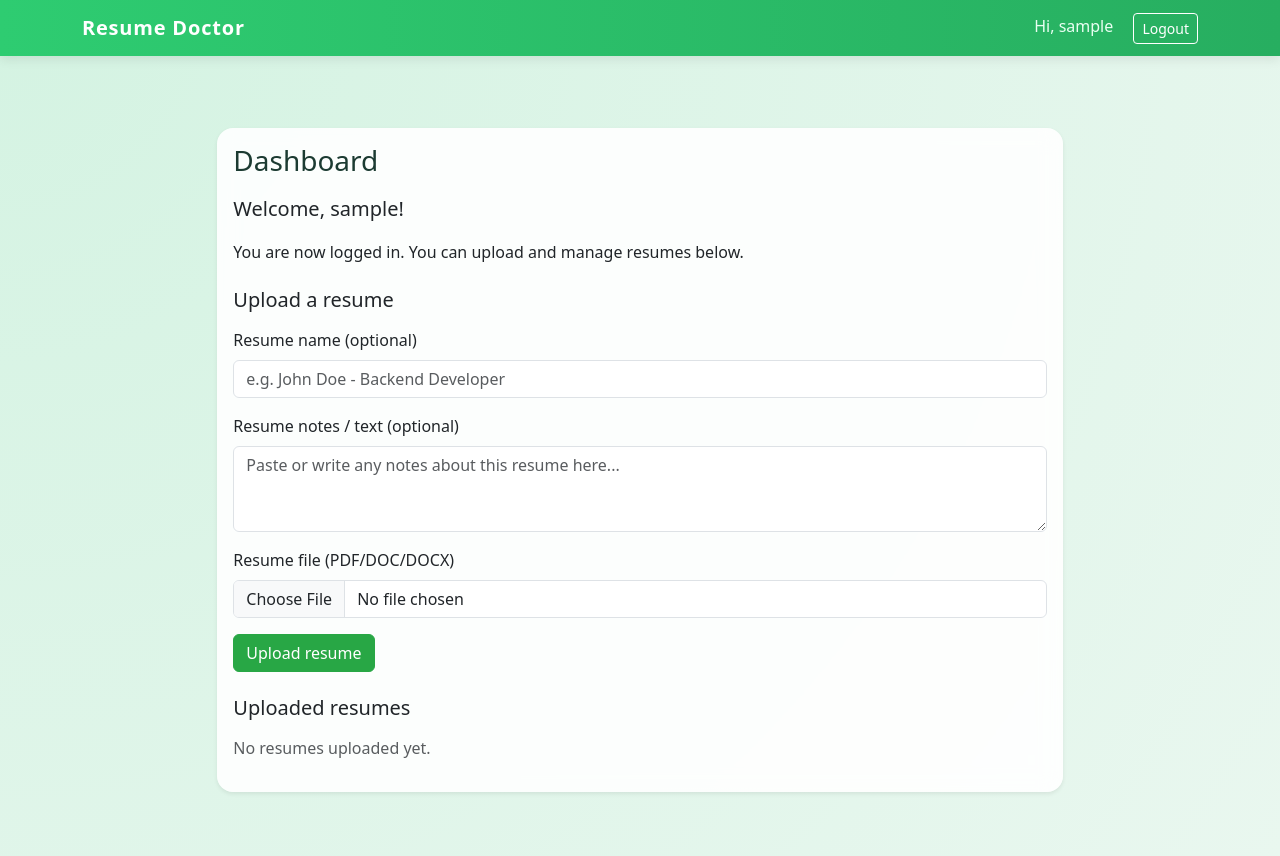
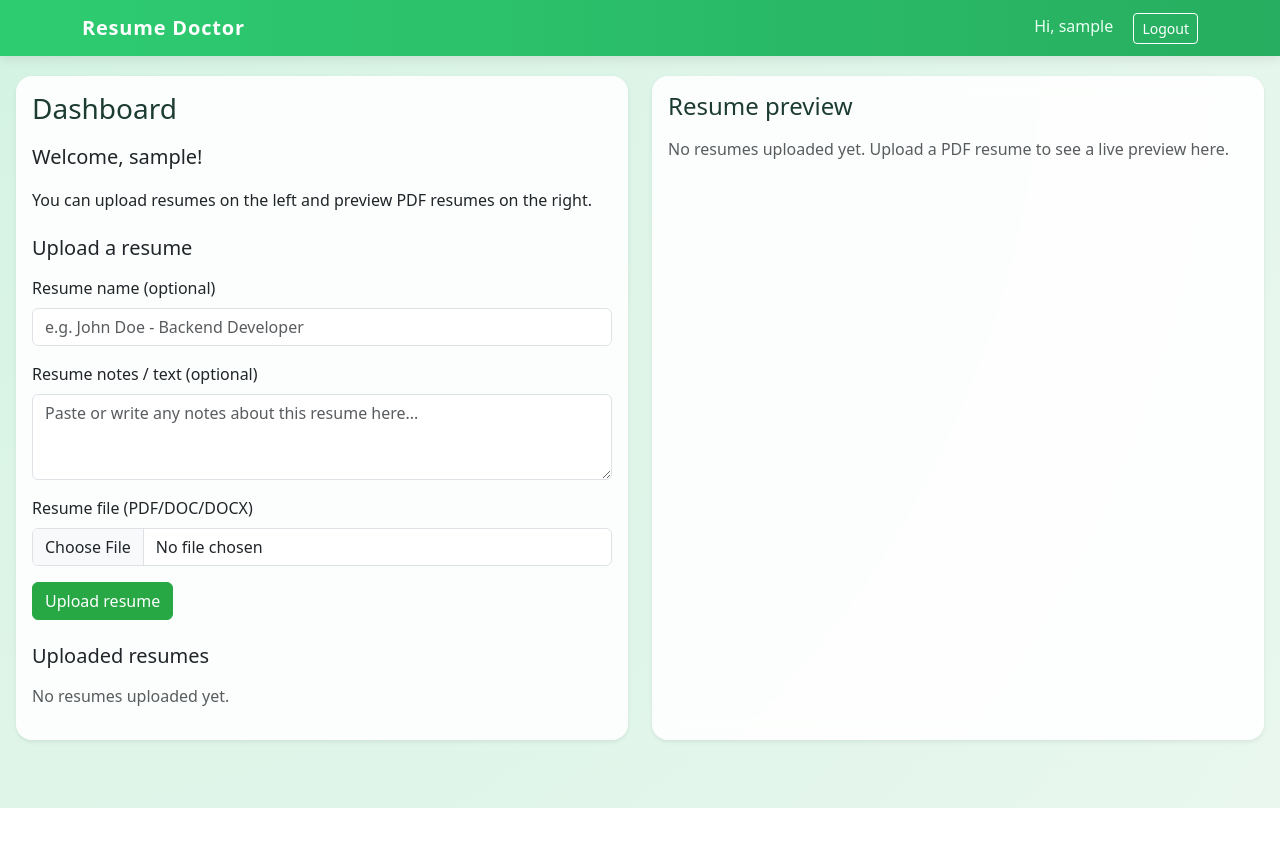
Before and after one commit to gitsaugat/CareerPilot-AI, a Flask app: page /dashboard in a window 1280 px wide. After the commit the page ends 808 px from the top, so only its background shows below. Run offline with Flask 3, Linux system fonts and the light colour scheme; the visitor is signed in with stand-in values (Sample User, id 1).

Commit message:
Create: File Viewing area

```diff
--- a/main.py
+++ b/main.py
@@ -11,6 +11,7 @@ from flask import (
 )
 import os
 import time
+from pathlib import Path
 from werkzeug.utils import secure_filename
 from flask_migrate import Migrate
 
@@ -97,11 +98,32 @@ def dashboard():
     if "user_id" not in session:
         flash("Please log in to access the dashboard.", "error")
         return redirect(url_for("login"))
+
     resumes = Resume.query.order_by(Resume.created_at.desc()).all()
+
+    selected_resume = None
+    can_preview_pdf = False
+    viewer_url = None
+
+    selected_id = request.args.get("resume_id", type=int)
+    if selected_id:
+        selected_resume = Resume.query.get(selected_id)
+    elif resumes:
+        selected_resume = resumes[0]
+
+    if selected_resume and os.path.exists(selected_resume.resume_file_path):
+        ext = Path(selected_resume.resume_file_path).suffix.lower()
+        if ext == ".pdf":
+            can_preview_pdf = True
+            viewer_url = url_for("view_resume_inline", resume_id=selected_resume.id)
+
     return render_template(
         "dashboard.html",
         username=session.get("username"),
         resumes=resumes,
+        selected_resume=selected_resume,
+        can_preview_pdf=can_preview_pdf,
+        viewer_url=viewer_url,
     )
 
 
@@ -133,13 +155,17 @@ def upload_resume():
 
     file.save(full_path)
 
-    resume = Resume(name=name,
-     resume_text=resume_text or "", resume_file_path=full_path, user_id=session["user_id"])
+    resume = Resume(
+        name=name,
+        resume_text=resume_text or "",
+        resume_file_path=full_path,
+        user_id=session["user_id"],
+    )
     db.session.add(resume)
     db.session.commit()
 
     flash("Resume uploaded successfully.", "success")
-    return redirect(url_for("dashboard"))
+    return redirect(url_for("dashboard", resume_id=resume.id))
 
 
 @app.route("/resumes/<int:resume_id>")
@@ -156,6 +182,49 @@ def download_resume(resume_id: int):
     return send_file(resume.resume_file_path, as_attachment=True, download_name=download_name)
 
 
+@app.route("/resumes/<int:resume_id>/delete", methods=["POST"])
+def delete_resume(resume_id: int):
+    if "user_id" not in session:
+        flash("Please log in to manage resumes.", "error")
+        return redirect(url_for("login"))
+
+    resume = Resume.query.get_or_404(resume_id)
+    if resume.user_id != session["user_id"]:
+        flash("You are not allowed to delete this resume.", "error")
+        return redirect(url_for("dashboard"))
+
+    # Remove file from disk if it still exists
+    if os.path.exists(resume.resume_file_path):
+        try:
+            os.remove(resume.resume_file_path)
+        except OSError:
+            # If deletion fails, we still remove the DB record
+            pass
+
+    db.session.delete(resume)
+    db.session.commit()
+
+    flash("Resume deleted.", "success")
+    return redirect(url_for("dashboard"))
+
+
+@app.route("/resumes/<int:resume_id>/view")
+def view_resume_inline(resume_id: int):
+    if "user_id" not in session:
+        flash("Please log in to access resumes.", "error")
+        return redirect(url_for("login"))
+
+    resume = Resume.query.get_or_404(resume_id)
+    if not os.path.exists(resume.resume_file_path):
+        abort(404)
+
+    ext = Path(resume.resume_file_path).suffix.lower()
+    if ext != ".pdf":
+        abort(415)
+
+    return send_file(resume.resume_file_path, mimetype="application/pdf")
+
+
 @app.route("/logout")
 def logout():
     session.clear()
--- a/templates/base.html
+++ b/templates/base.html
@@ -94,7 +94,7 @@
     </style>
   </head>
   <body>
-    <nav class="navbar navbar-fixed-top navbar-expand-lg navbar-light rd-navbar mb-4">
+    <nav class="navbar fixed-top navbar-expand-lg navbar-light rd-navbar mb-4">
       <div class="container">
         <a class="navbar-brand" href="{{ url_for('index') }}">Resume Doctor</a>
         <div>
--- a/templates/dashboard.html
+++ b/templates/dashboard.html
@@ -3,13 +3,16 @@
 {% block title %}Dashboard{% endblock %}
 
 {% block content %}
-<div class="row justify-content-center">
-  <div class="col-md-8">
-    <div class="card shadow-sm">
+<div class="row g-4 m-1">
+  <!-- Left: upload & list -->
+  <div class="col-md-6">
+    <div class="card shadow-sm h-100">
       <div class="card-body">
         <h3 class="card-title mb-3">Dashboard</h3>
         <p class="lead">Welcome, {{ username }}!</p>
-        <p class="mb-4">You are now logged in. You can upload and manage resumes below.</p>
+        <p class="mb-4">
+          You can upload resumes on the left and preview PDF resumes on the right.
+        </p>
 
         <h5 class="mb-3">Upload a resume</h5>
         <form
@@ -60,7 +63,7 @@
               <tr>
                 <th scope="col">Name</th>
                 <th scope="col">Created at</th>
-                <th scope="col">Actions</th>
+                <th scope="col" class="text-end">Actions</th>
               </tr>
             </thead>
             <tbody>
@@ -68,12 +71,27 @@
               <tr>
                 <td>{{ resume.name }}</td>
                 <td>{{ resume.created_at.strftime('%Y-%m-%d %H:%M') }}</td>
-                <td>
+                <td class="text-end">
+                  <a
+                    href="{{ url_for('dashboard', resume_id=resume.id) }}"
+                    class="btn btn-sm btn-outline-success me-2"
+                    >🫣</a
+                  >
                   <a
                     href="{{ url_for('download_resume', resume_id=resume.id) }}"
-                    class="btn btn-sm btn-outline-secondary"
-                    >Download</a
+                    class="btn btn-sm btn-outline-secondary me-2"
+                    >💾</a
                   >
+                  <form
+                    method="post"
+                    action="{{ url_for('delete_resume', resume_id=resume.id) }}"
+                    class="d-inline"
+                    onsubmit="return confirm('Are you sure you want to delete this resume?');"
+                  >
+                    <button type="submit" class="btn btn-sm btn-outline-danger">
+                      ❌
+                    </button>
+                  </form>
                 </td>
               </tr>
               {% endfor %}
@@ -86,5 +104,41 @@
       </div>
     </div>
   </div>
+
+  <!-- Right: PDF viewer -->
+  <div class="col-md-6">
+    <div class="card shadow-sm h-100">
+      <div class="card-body d-flex flex-column">
+        <h4 class="card-title mb-3">Resume preview</h4>
+
+        {% if selected_resume %}
+        <p class="text-muted mb-2">
+          Selected: <strong>{{ selected_resume.name }}</strong>
+        </p>
+        {% endif %}
+
+        <div class="flex-grow-1 d-flex align-items-stretch">
+          {% if can_preview_pdf and viewer_url %}
+          <div class="ratio ratio-4x3 w-100 border rounded">
+            <iframe
+              src="{{ viewer_url }}"
+              title="Resume preview"
+              style="border: 0;"
+            ></iframe>
+          </div>
+          {% elif selected_resume %}
+          <p class="text-muted">
+            Preview is available only for PDF resumes. You can still download the file
+            from the list on the left.
+          </p>
+          {% else %}
+          <p class="text-muted mb-0">
+            No resumes uploaded yet. Upload a PDF resume to see a live preview here.
+          </p>
+          {% endif %}
+        </div>
+      </div>
+    </div>
+  </div>
 </div>
 {% endblock %}
```
